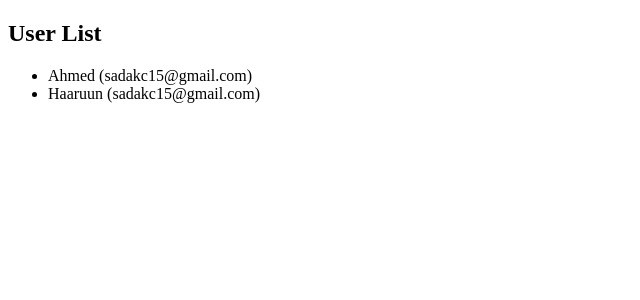
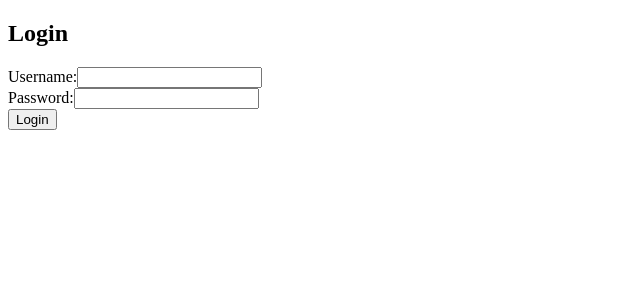
Before and after one commit to sadak15/react-ex, a React (Vite) app: page / in a window 1280 px wide. Shown: the top 300 px of the page, without its empty margins (0-640 px from the left). Built offline with nearby package versions, Linux system fonts and the light colour scheme.

Commit message:
login form

```diff
--- a/src/App.jsx
+++ b/src/App.jsx
@@ -1,4 +1,5 @@
-import UserList from "./UserList";
+
+import LoginForm from "./Login";
 
 const App = () => {
   const users = [
@@ -8,7 +9,7 @@
 
   return (
     <div>
-      <UserList users={users} />
+      <LoginForm/>
     </div>
   );
 };
--- /dev/null
+++ b/src/Login.jsx
@@ -0,0 +1,65 @@
+import { useState } from "react";
+
+const LoginForm = () => {
+  const [username, setUsername] = useState("");
+  const [password, setPassword] = useState("");
+  const [isLoggedIn, setIsLoggedIn] = useState(false);
+
+  const handleLogin = (event) => {
+    event.preventDefault();
+
+    // Simulate authentication
+    if (username && password) {
+      setIsLoggedIn(true);
+    }
+  };
+
+  const handleLogout = () => {
+    setUsername("");
+    setPassword("");
+    setIsLoggedIn(false);
+  };
+
+  if (isLoggedIn) {
+    return (
+      <div>
+        <h1>Welcome, {username}!</h1>
+        <button onClick={handleLogout}>Logout</button>
+      </div>
+    );
+  }
+
+  return (
+    <form onSubmit={handleLogin}>
+      <h2>Login</h2>
+
+      <div>
+        <label>
+          Username:
+          <input
+            type="text"
+            value={username}
+            onChange={(e) => setUsername(e.target.value)}
+            required
+          />
+        </label>
+      </div>
+
+      <div>
+        <label>
+          Password:
+          <input
+            type="password"
+            value={password}
+            onChange={(e) => setPassword(e.target.value)}
+            required
+          />
+        </label>
+      </div>
+
+      <button type="submit">Login</button>
+    </form>
+  );
+};
+
+export default LoginForm;
```
